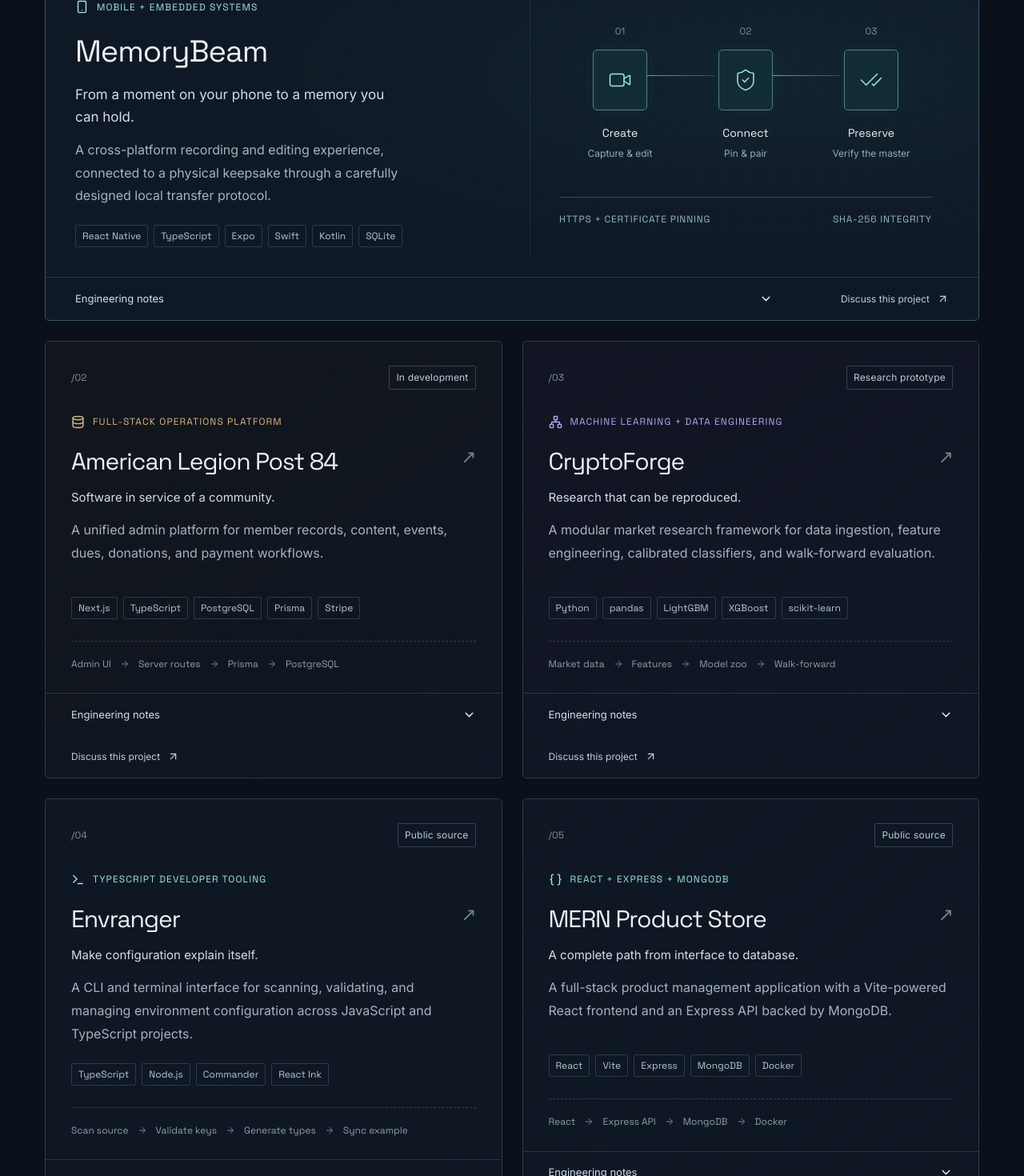
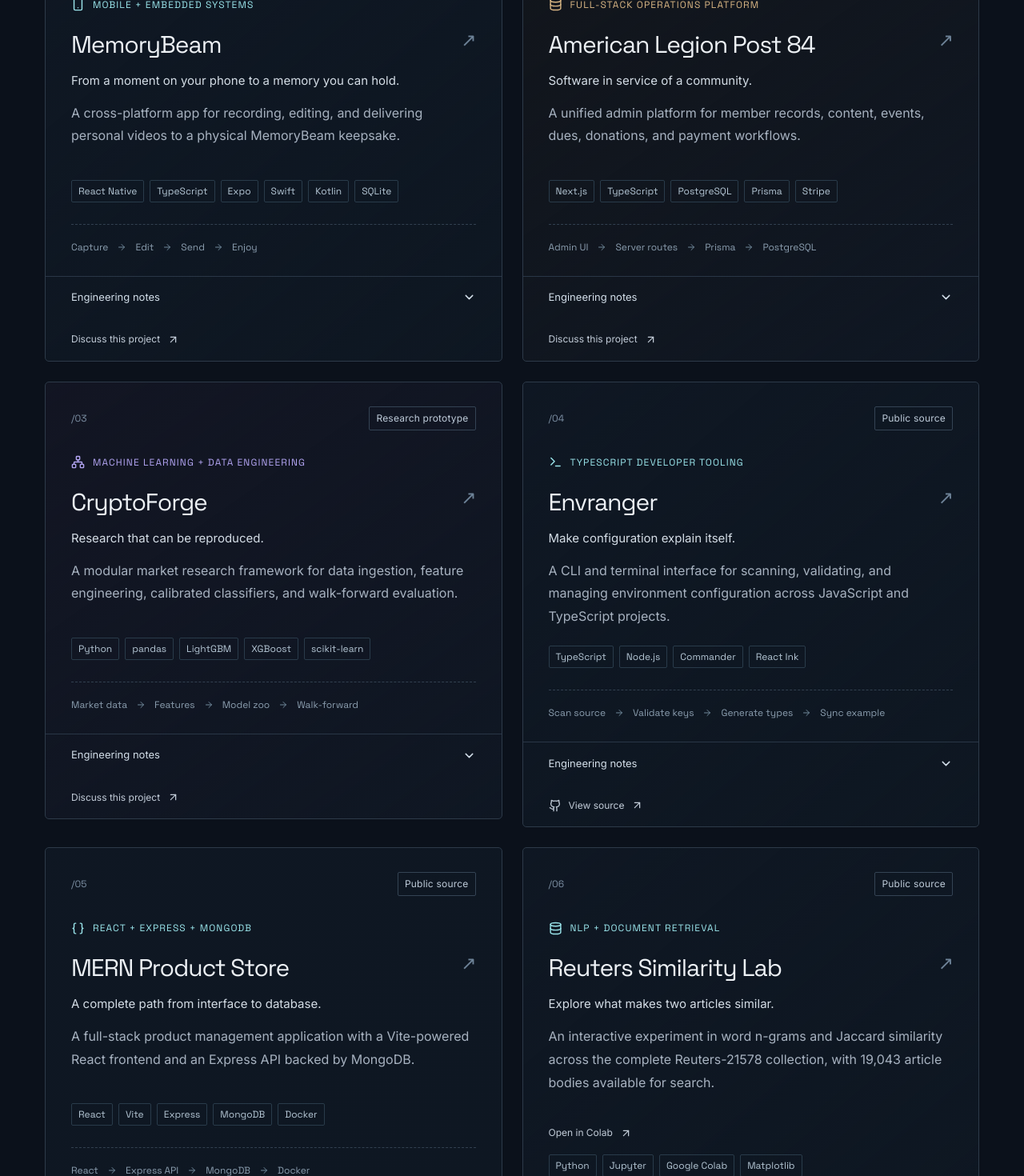
Before and after one commit to Breedlove-Jason/jason-breedlove-portfolio, a React (Vite) app: page / in a window 1280 px wide. Shown: the part 1260-2730 px from the top of the page at 80% size. Built offline with nearby package versions, Linux system fonts and the light colour scheme.

Commit message:
Showcase Reuters Similarity Lab and keep MemoryBeam focused on companion apps

```diff
--- a/src/components/Projects.tsx
+++ b/src/components/Projects.tsx
@@ -32,6 +32,7 @@
   cryptoforge: Network,
   envranger: Terminal,
   productstore: Braces,
+  reuters: Database,
 };
 
 function ProjectDetails({ project }: { project: Project }) {
@@ -153,6 +154,7 @@
                 </h3>
                 <p className="project-headline">{project.headline}</p>
                 <p className="project-description">{project.description}</p>
+                {project.notebook && <p><a className="source-link" href={project.notebook} target="_blank" rel="noopener noreferrer">Open in Colab <ArrowUpRight size={15} aria-hidden="true" /></a></p>}
                 <div className="tech-tags" aria-label="Technology stack">
                   {project.stack.map((tech) => (
                     <span key={tech}>{tech}</span>
--- a/src/data/projects.ts
+++ b/src/data/projects.ts
@@ -16,19 +16,20 @@
   boundary: string;
   diagram: string[];
   source?: string;
+  notebook?: string;
 }
 
 export const projects: Project[] = [
   {
     id: 'memorybeam', number: '01', title: 'MemoryBeam', category: 'Mobile & systems',
-    kind: 'MOBILE + EMBEDDED SYSTEMS', status: 'In development', featured: true,
+    kind: 'MOBILE + EMBEDDED SYSTEMS', status: 'In development',
     headline: 'From a moment on your phone to a memory you can hold.',
-    description: 'A cross-platform recording and editing experience, connected to a physical keepsake through a carefully designed local transfer protocol.',
+    description: 'A cross-platform app for recording, editing, and delivering personal videos to a physical MemoryBeam keepsake.',
     stack: ['React Native', 'TypeScript', 'Expo', 'Swift', 'Kotlin', 'SQLite'],
     problem: 'Preserve a finished video and deliver it reliably to a dedicated device, even when a local connection is interrupted.',
-    implementation: 'The app combines guided capture, a teleprompter, non-destructive editing, and finished MP4 masters. The iOS delivery client uses QR pairing, certificate-pinned HTTPS, resumable chunks, and SHA-256 verification before recording a delivery receipt.',
-    boundary: 'The iOS transfer client is implemented. Android native delivery and complete physical-device interoperability remain in development. MemoryBeam OS “First Light” is a separate development foundation.',
-    diagram: ['Capture', 'Edit', 'Pair securely', 'Verify & deliver'],
+    implementation: 'The app combines guided capture, a teleprompter, non-destructive editing, and a delivery experience for finished videos.',
+    boundary: 'This showcase covers the companion app experience. Device internals and proprietary delivery implementation are not published. Complete device interoperability remains in development.',
+    diagram: ['Capture', 'Edit', 'Send', 'Enjoy'],
   },
   {
     id: 'legion', number: '02', title: 'American Legion Post 84', category: 'Full stack',
@@ -76,4 +77,17 @@
     diagram: ['React', 'Express API', 'MongoDB', 'Docker'],
     source: 'https://github.com/Breedlove-Jason/productStore-MERN',
   },
+  {
+    id: 'reuters', number: '06', title: 'Reuters Similarity Lab', category: 'Python & data',
+    kind: 'NLP + DOCUMENT RETRIEVAL', status: 'Public source',
+    headline: 'Explore what makes two articles similar.',
+    description: 'An interactive experiment in word n-grams and Jaccard similarity across the complete Reuters-21578 collection, with 19,043 article bodies available for search.',
+    stack: ['Python', 'Jupyter', 'Google Colab', 'Matplotlib'],
+    problem: 'Find related news articles efficiently while keeping every similarity score explainable and the experiment reproducible.',
+    implementation: 'A checksum-verified downloader loads all 22 corpus files. An inverted index computes exact Jaccard rankings for unigrams, bigrams, and trigrams. The notebook includes interactive search, visual comparisons, and measured benchmarks. All 30 benchmark rankings matched exhaustive search.',
+    boundary: 'Lexical overlap, not semantic understanding or classification accuracy. Six unit tests pass; notebook cells ran locally against the full corpus. Hosted Colab and browser widget interaction await a smoke test.',
+    diagram: ['Reuters corpus', 'Word n-grams', 'Inverted index', 'Ranked matches'],
+    source: 'https://github.com/Breedlove-Jason/reuters-similarity-lab',
+    notebook: 'https://colab.research.google.com/github/Breedlove-Jason/reuters-similarity-lab/blob/master/notebooks/reuters_similarity.ipynb',
+  },
 ];
```
